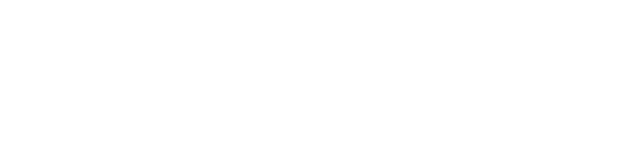
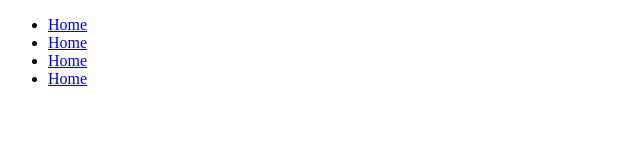
Before and after one commit to sixeyes198/Hackathon-project, a plain HTML site: page index.html in a window 1280 px wide. Shown: the whole page, without its empty margins (0-640 px from the left). Drawn offline with Linux system fonts and the light colour scheme.

Commit message:
added html

```diff
--- a/index.html
+++ b/index.html
@@ -3,10 +3,19 @@
 <head>
     <meta charset="UTF-8">
     <meta name="viewport" content="width=device-width, initial-scale=1.0">
+    <!-- CSS LINK -->
     <link rel="stylesheet" href="style.css">
-    <title>Document</title>
+    <title>Olim</title>
 </head>
 <body>
+    <nav>
+        <ul>
+            <li><a href="#">Home</a></li>
+            <li><a href="#">Home</a></li>
+            <li><a href="#">Home</a></li>
+            <li><a href="#">Home</a></li>
+        </ul>
+    </nav>
 
 </body>
 </html>
```
